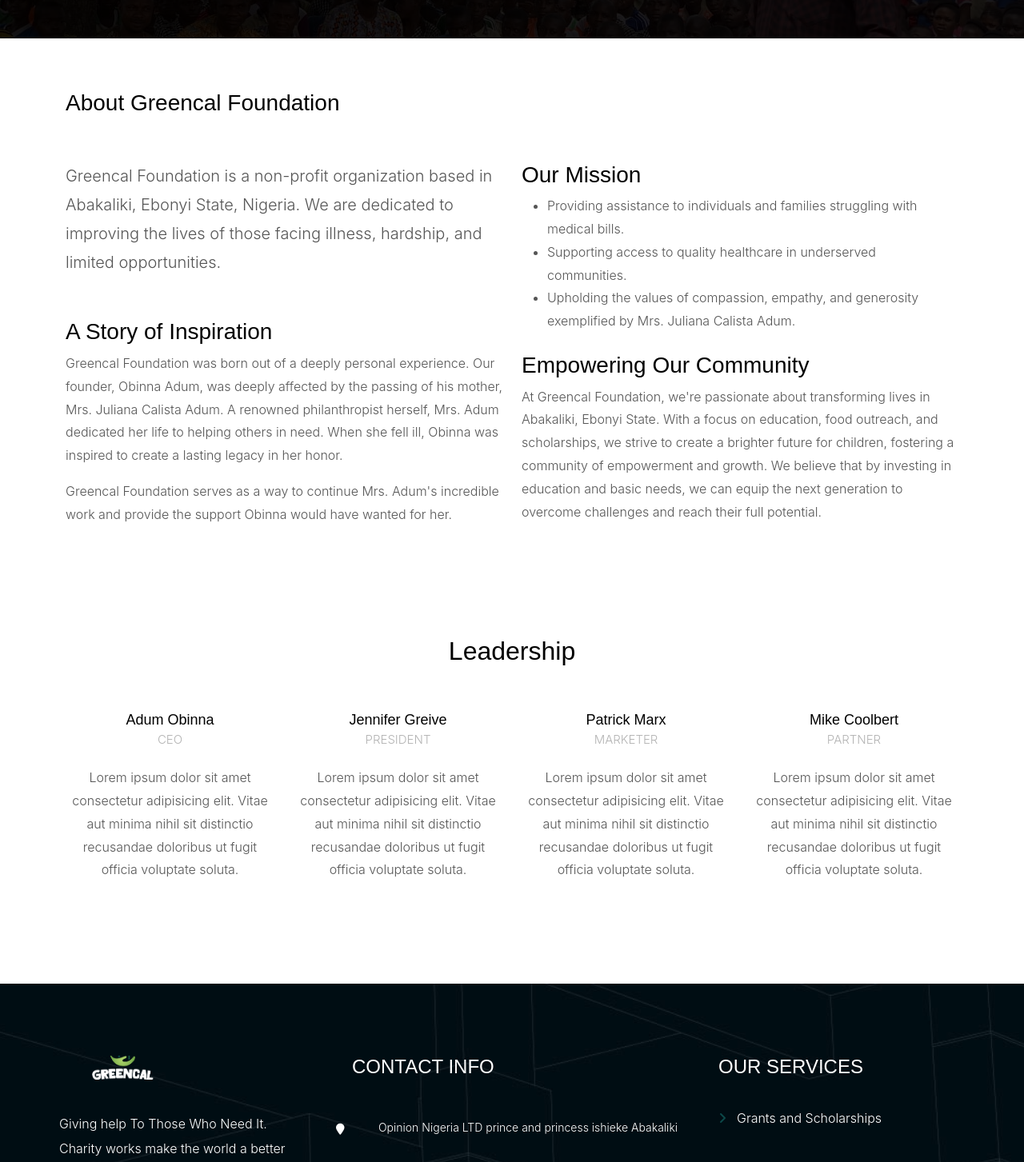
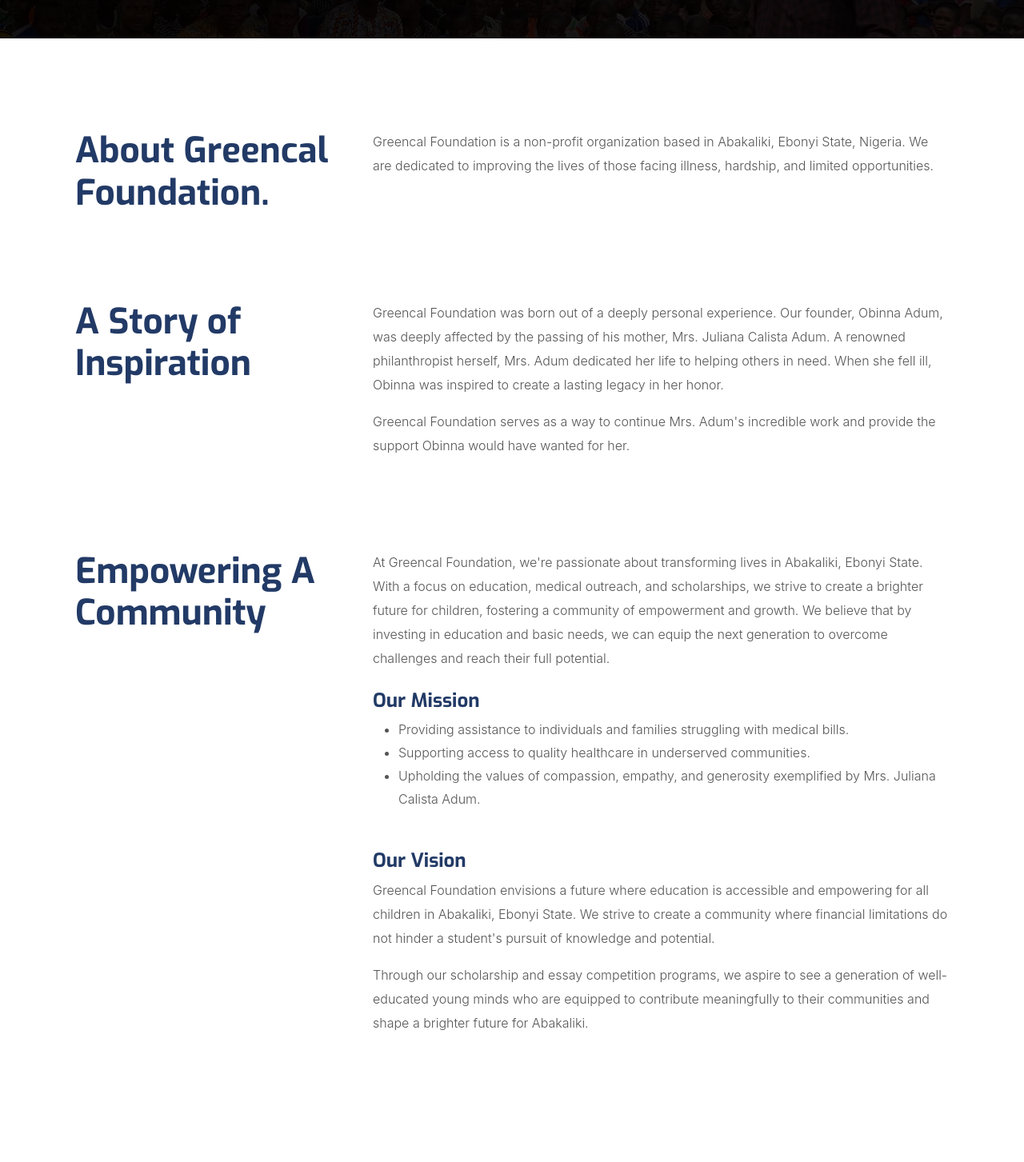
Before and after one commit to TheMoeEntity/greencalv2, a Next.js app: page /about in a window 1280 px wide. Shown: the part 677-2130 px from the top of the page at 80% size. Built offline with nearby package versions, Linux system fonts and the light colour scheme.

Commit message:
Update About, Events, Fundraisers, Header, and Hero components

```diff
--- a/Helpers/types.ts
+++ b/Helpers/types.ts
@@ -98,3 +98,9 @@
 export interface donationReplacements extends replacements {
   amount: number
 }
+export type eventCard = {
+  img: StaticImageData,
+  title: string
+  content: string
+  comingSoon: boolean
+}
--- a/app/page.module.css
+++ b/app/page.module.css
@@ -43,7 +43,7 @@
     flex-direction: row;
     justify-content: center;
     overflow: auto;
-    padding-left: 70px;
+    padding-left: 100px;
 }
 
 @media screen and (max-width:768px) {
--- a/components/About/index.tsx
+++ b/components/About/index.tsx
@@ -20,6 +20,7 @@
     // }
   }, [inView]);
   const { push } = useRouter()
+
   return (
     <div className={styles.about}>
       <div ref={ref} className={styles.test}></div>
@@ -47,7 +48,7 @@
           </div>
           <div>
             <p>
-              Extending a helping hand to communities through impactful outreach initiatives.
+              Extending a helping hand to our local communities through impactful outreach initiatives.
             </p>
           </div>
         </div>
--- a/components/AboutPage/index.tsx
+++ b/components/AboutPage/index.tsx
@@ -4,6 +4,7 @@
 import { motion } from "framer-motion";
 import Link from "next/link";
 import { useCustomHero } from "@/Helpers/hooks";
+import '../EventsPage/style.css'
 
 const AboutPage = () => {
     const { customHero } = useCustomHero(Link, "ABOUT US", styles, motion, "banner.jpg")
@@ -12,35 +13,58 @@
             {customHero()}
             <div className="site-section mb-5 px-2">
                 <div className="container">
-                    <div className="row mb-5">
-                        <div className="col-md-12 mb-5"><h3>About Greencal Foundation</h3></div>
-                        <div className="col-md-6">
-                            <p className="lead mb-4">Greencal Foundation is a non-profit organization based in Abakaliki, Ebonyi State, Nigeria. We are dedicated to improving the lives of those facing illness, hardship, and limited opportunities.</p> <br />
-                            <h3 className="h3">A Story of Inspiration</h3>
-                            <p>Greencal Foundation was born out of a deeply personal experience. Our founder, Obinna Adum, was deeply affected by the passing of his mother, Mrs. Juliana Calista Adum. A renowned philanthropist herself, Mrs. Adum dedicated her life to helping others in need.
-                                When she fell ill, Obinna was inspired to create a lasting legacy in her honor.</p>
-                            <p>Greencal Foundation serves as a way to continue Mrs.{` Adum's`} incredible work and provide the support Obinna would have wanted for her.</p>
+                    <section className="section about-page">
+                        <div className="container">
+                            <div className="row">
+                                <div className="col-lg-4">
+                                    <h2 className="title-color">About Greencal Foundation.</h2>
                                 </div>
-                        <div className="col-md-6">
+                                <div className="col-lg-8">
+                                    <p>Greencal Foundation is a non-profit organization based in Abakaliki, Ebonyi State, Nigeria. We are dedicated to improving the lives of those facing illness, hardship, and limited opportunities.</p>
+                                </div>
+                            </div>
+                        </div>
+                    </section>
+                    <section className="section about-page">
+                        <div className="container">
+                            <div className="row">
+                                <div className="col-lg-4">
+                                    <h2 className="title-color">A Story of Inspiration</h2>
+                                </div>
+                                <div className="col-lg-8">
+                                    <p>
+                                        Greencal Foundation was born out of a deeply personal experience. Our founder, Obinna Adum, was deeply affected by the passing of his mother, Mrs. Juliana Calista Adum. A renowned philanthropist herself, Mrs. Adum dedicated her life to helping others in need. When she fell ill, Obinna was inspired to create a lasting legacy in her honor.
+                                    </p>
+                                    <p>Greencal Foundation serves as a way to continue Mrs. Adum's incredible work and provide the support Obinna would have wanted for her.</p>
 
-                            <h3 className="h3">Our Mission</h3>
-                            <>
+                                </div>
+                            </div>
+                        </div>
+                    </section>
+
+                    <section className="section about-page">
+                        <div className="container">
+                            <div className="row">
+                                <div className="col-lg-4">
+                                    <h2 className="title-color">Empowering A Community</h2>
+                                </div>
+                                <div className="col-lg-8">
+                                    <p>At Greencal Foundation, we're passionate about transforming lives in Abakaliki, Ebonyi State. With a focus on education, medical outreach, and scholarships, we strive to create a brighter future for children, fostering a community of empowerment and growth. We believe that by investing in education and basic needs, we can equip the next generation to overcome challenges and reach their full potential.</p>
+                                    <h3 className="mt-4 title-color">Our Mission</h3>
                                     <ul>
                                         <li>Providing assistance to individuals and families struggling with medical bills.</li>
                                         <li>Supporting access to quality healthcare in underserved communities.</li>
                                         <li>Upholding the values of compassion, empathy, and generosity exemplified by Mrs. Juliana Calista Adum.</li>
                                     </ul>
-                            </>
-
-                            <h3 className="h3 mt-4">Empowering Our Community</h3>
+                                    <h3 className="mt-5 title-color">Our Vision</h3>
                                     <p>
-                                At Greencal Foundation, {`we're`} passionate about transforming lives in Abakaliki, Ebonyi State. With a focus on education, food outreach, and scholarships, we strive to create a brighter future for children, fostering a community of empowerment and growth. We believe that by investing in education and basic needs, we can equip the next generation to overcome challenges and reach their full potential.
-                            </p> <br />
-
-
+                                        Greencal Foundation envisions a future where education is accessible and empowering for all children in Abakaliki, Ebonyi State. We strive to create a community where financial limitations do not hinder a student's pursuit of knowledge and potential.
+                                    </p>
+                                    <p>Through our scholarship and essay competition programs, we aspire to see a generation of well-educated young minds who are equipped to contribute meaningfully to their communities and shape a brighter future for Abakaliki.</p>
                                 </div>
-
                             </div>
+                        </div>
+                    </section>
 
                     <div className="row mt-5">
                         <div className="col-md-12 mb-5 text-center mt-5">
--- a/components/EventsPage/style.css
+++ b/components/EventsPage/style.css
@@ -228,7 +228,7 @@
 }
 
 .section {
-  padding: 100px 0;
+  padding: 50px 0;
 }
 
 .section-sm {
--- a/components/Header/index.module.css
+++ b/components/Header/index.module.css
@@ -210,7 +210,7 @@
 .headerOne {
     width: 100%;
     height: 55px;
-    background-color: black;
+    background-color: #151C1F;
     display: flex;
     align-items: center;
     flex-flow: row wrap;
@@ -232,7 +232,7 @@
 
 .headerOne>div i {
     margin-right: 10px;
-    color: #0C4949;
+    color: #fff;
 }
 
 .headerOne>div:nth-child(2) i {
--- a/components/Header/index.tsx
+++ b/components/Header/index.tsx
@@ -86,8 +86,7 @@
 
         <div>
           <div>
-            <i style={{ color: "#0C4949" }} className="fa fa-clock"></i> Hours:
-            Mon-Fri: 8.00 am - 5.00 pm &nbsp;&nbsp;&nbsp;&nbsp;|
+
             <i className="fa-brands fa-twitter"></i>
             <i className="fa-brands fa-instagram"></i>
             <i className="fa-brands fa-facebook"></i>
--- a/components/Hero/index.tsx
+++ b/components/Hero/index.tsx
@@ -83,7 +83,7 @@
                       Greencal Foundation ignites intellectual curiosity through scholarships.
                     </p>
 
-                    <Link href={'/donate'}><button>DONATE NOW</button></Link>
+                    <Link href={'/'}><button>DONATE NOW</button></Link>
                   </motion.div>
 
                 ) : (
@@ -120,7 +120,7 @@
                       Greencal Foundation fosters academic excellence and brighter futures.
                     </p>
 
-                    <Link href={'/donate'}><button>DONATE NOW</button></Link>
+
                   </motion.div>
                 )}
               </div>
```
Also changed, not shown: components/Cards/Featured.tsx (+16 -7 lines), components/Cards/cards.module.css (+29 -3 lines), components/FundRaisers/index.tsx (+20 -7 lines), public/images/medical.jpeg (added). Lines whose indentation alone changed are shown as unchanged.
